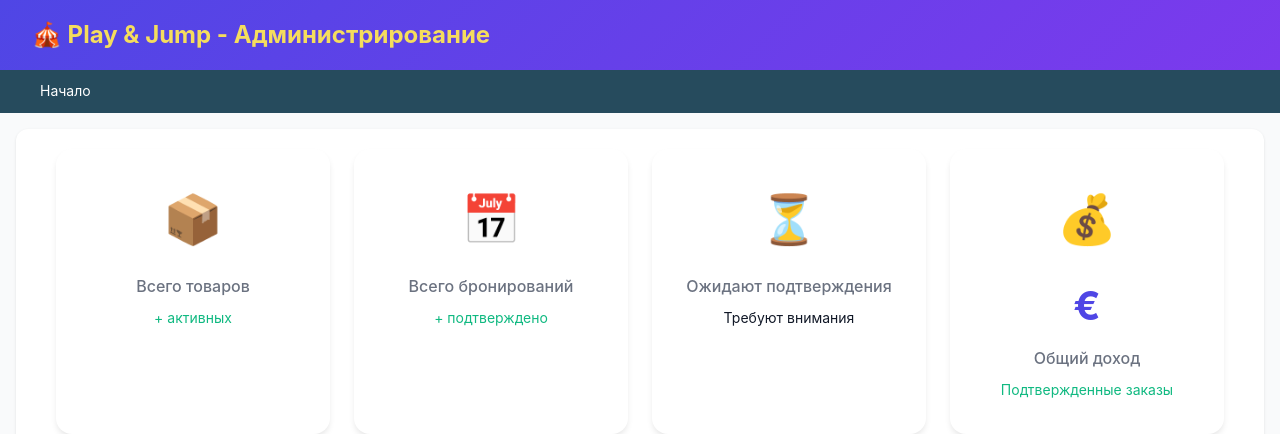
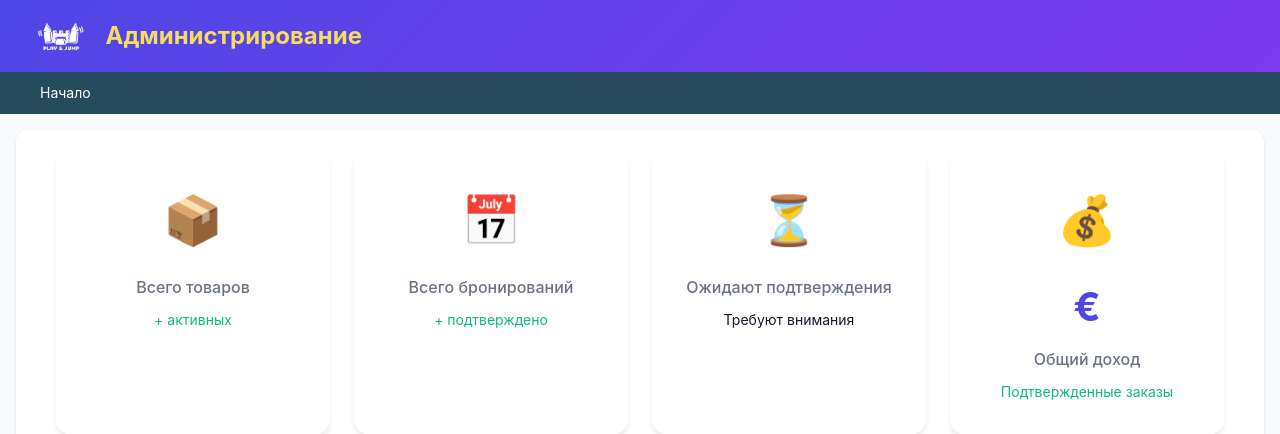
Before and after one commit to MitrofanovDm89/PlayAndJump, a Django app: template templates/admin/index.html in a window 1280 px wide. Shown: the top 434 px of the page. Run offline with Django 5.2, Linux system fonts and the light colour scheme; the template is opened without the code that fills it, so the values that code supplies are empty.

Commit message:
feat: add site logo to admin interface in login page and header

```diff
--- a/templates/admin/base_site.html
+++ b/templates/admin/base_site.html
@@ -42,11 +42,25 @@
         font-size: 1.5rem;
         font-weight: 700;
         margin: 0;
+        display: flex;
+        align-items: center;
+        gap: 1rem;
     }
 
     #header h1 a {
         color: white;
         text-decoration: none;
+        display: flex;
+        align-items: center;
+        gap: 1rem;
+    }
+
+    #header h1 img {
+        height: 40px;
+        width: auto;
+        max-width: 160px;
+        object-fit: contain;
+        filter: brightness(0) invert(1);
     }
 
     #branding h1 a:hover {
@@ -288,6 +302,11 @@
             padding: 1rem;
         }
 
+        #header h1 img {
+            height: 32px;
+            max-width: 120px;
+        }
+
         #content {
             margin: 0.5rem;
         }
@@ -306,7 +325,8 @@
 {% block branding %}
 <h1 id="site-name">
     <a href="{% url 'admin:index' %}">
-        🎪 Play & Jump - Администрирование
+        <img src="{% static 'main/img/jumpplay-1.0-1.png' %}" alt="Play & Jump Logo">
+        <span>Администрирование</span>
     </a>
 </h1>
 {% endblock %}
```
Also changed, not shown: templates/admin/login.html (+7 -7 lines).
